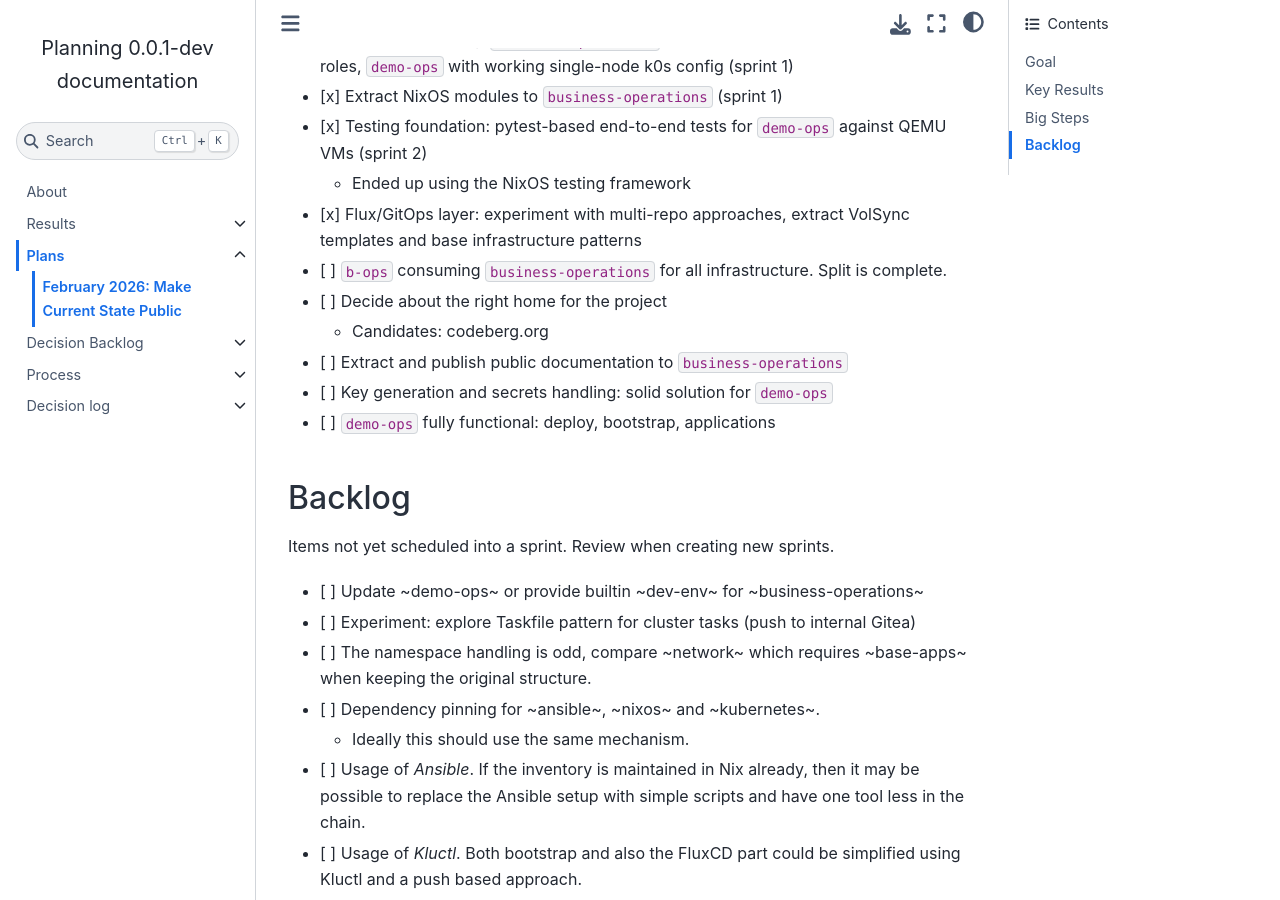
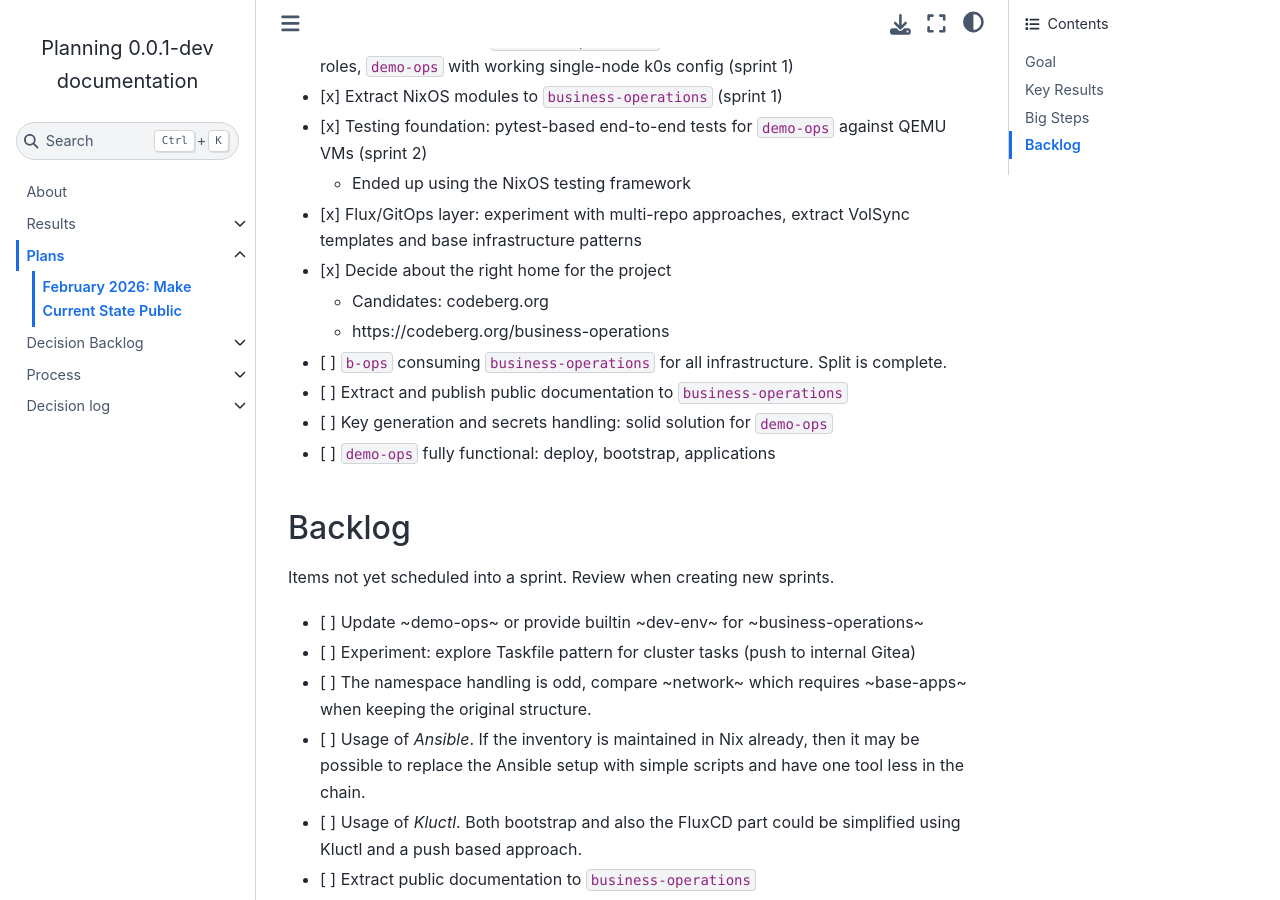
Before and after one commit to bo-tech/business-operations-planning, a Sphinx documentation site: the page built from docs/plans/2026-02-plan.md, in a window 1280 px wide and 900 px high, scrolled down 680 px. Built offline with Sphinx 7.4.7 and the Sphinx Book theme 1.1.4, drawn with Linux system fonts in a browser that asks for light colours; part of the change alters nothing that is shown.

Commit message:
sprint: Update based on progress

```diff
--- a/docs/plans/2026-02-plan.md
+++ b/docs/plans/2026-02-plan.md
@@ -27,10 +27,11 @@ and automated tests proving the deployment pipeline works.
   - Ended up using the NixOS testing framework
 - [x] Flux/GitOps layer: experiment with multi-repo approaches, extract
   VolSync templates and base infrastructure patterns
+- [x] Decide about the right home for the project
+  - Candidates: codeberg.org
+  - https://codeberg.org/business-operations
 - [ ] `b-ops` consuming `business-operations` for all infrastructure. Split is
       complete.
-- [ ] Decide about the right home for the project
-  - Candidates: codeberg.org
 - [ ] Extract and publish public documentation to `business-operations`
 - [ ] Key generation and secrets handling: solid solution for `demo-ops`
 - [ ] `demo-ops` fully functional: deploy, bootstrap, applications
@@ -44,8 +45,6 @@ Items not yet scheduled into a sprint. Review when creating new sprints.
   internal Gitea)
 - [ ] The namespace handling is odd, compare ~network~ which requires
   ~base-apps~ when keeping the original structure.
-- [ ] Dependency pinning for ~ansible~, ~nixos~ and ~kubernetes~.
-  - Ideally this should use the same mechanism.
 - [ ] Usage of *Ansible*. If the inventory is maintained in Nix already, then it
   may be possible to replace the Ansible setup with simple scripts and have one
   tool less in the chain.
```
Also changed, not shown: 1 other file.
